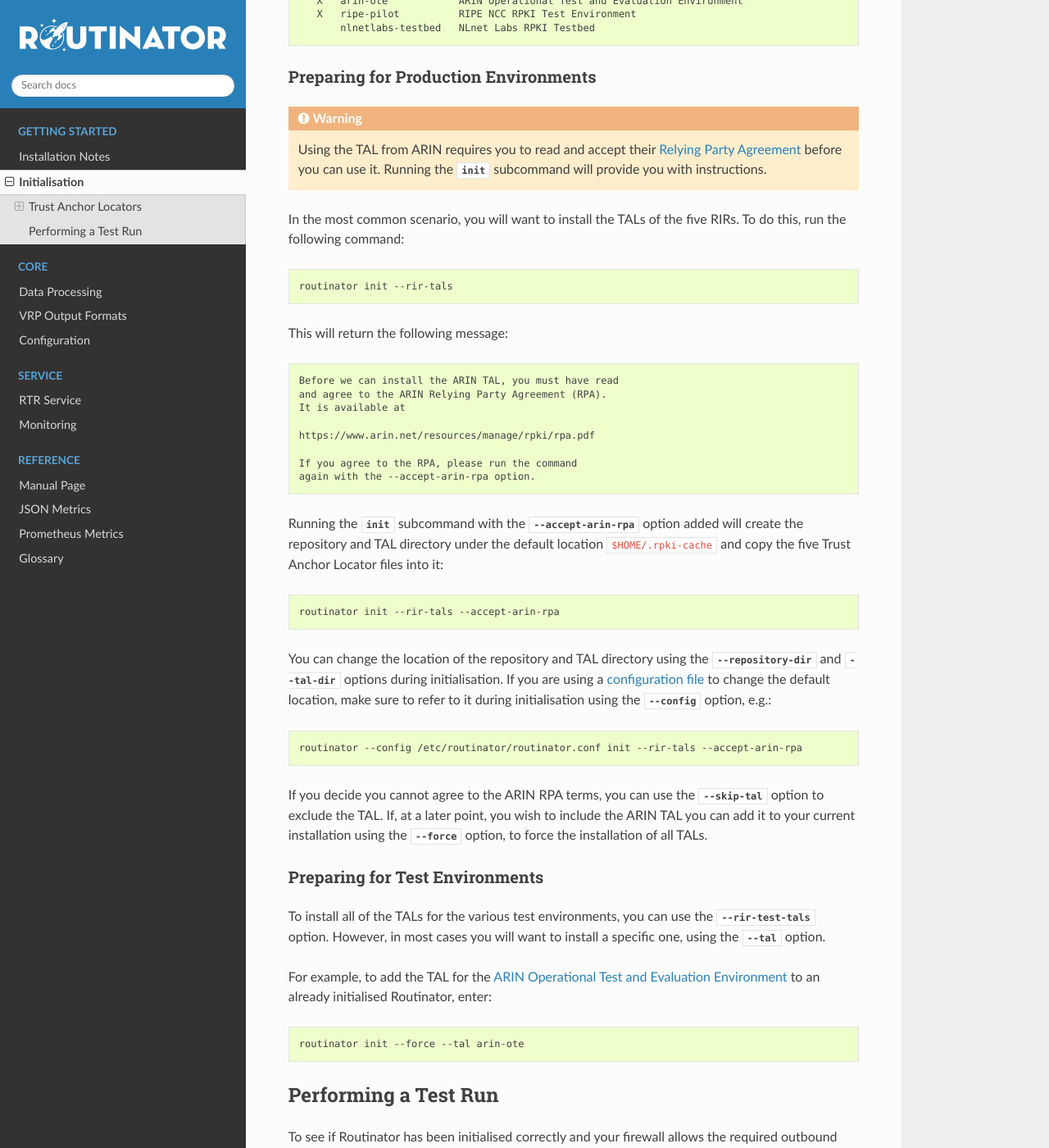
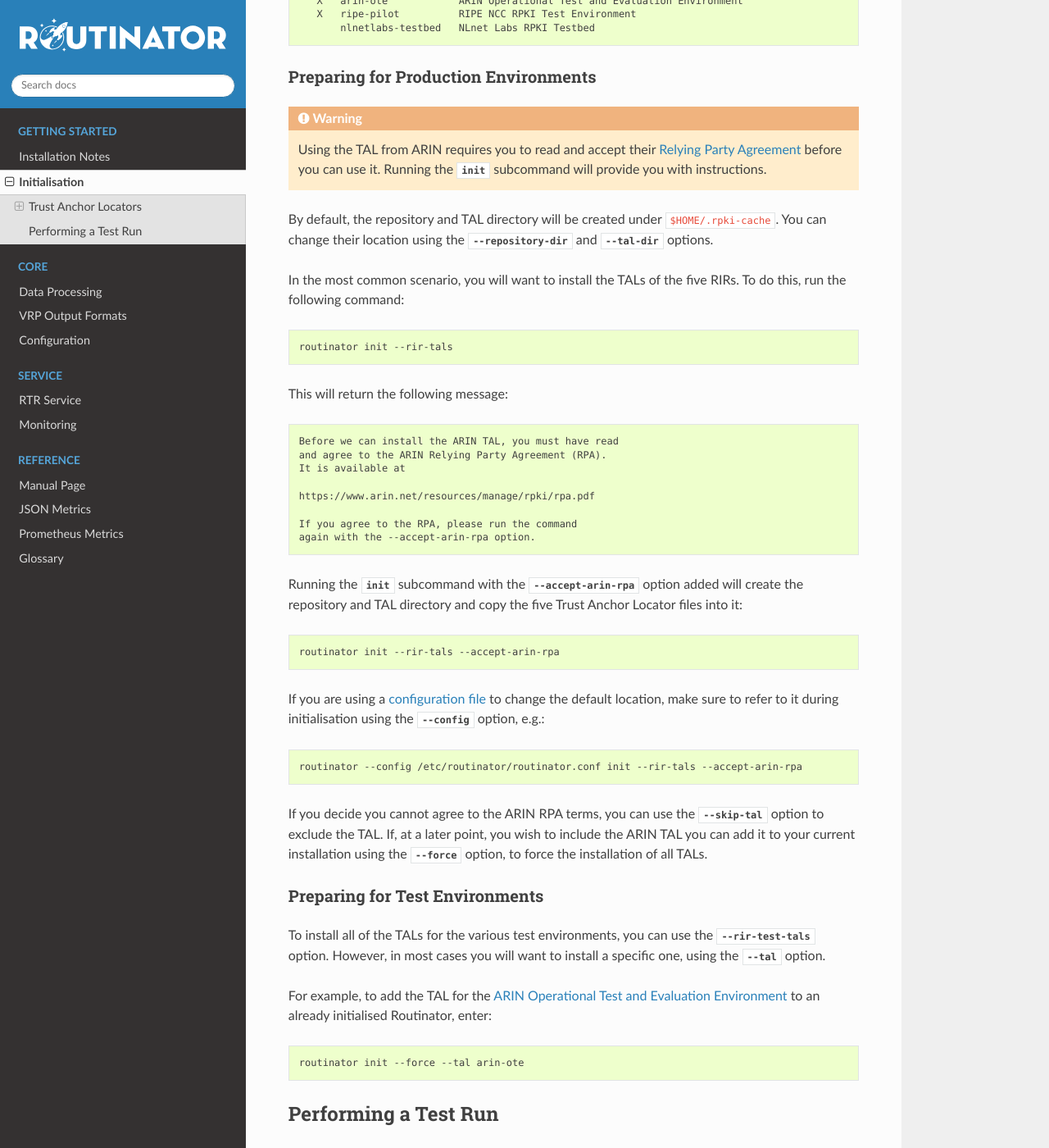
Before and after one commit to NLnetLabs/routinator, a Sphinx documentation site: the page built from source/initialisation.rst, in a window 1280 px wide and 1400 px high, scrolled down 980 px. Shown: the whole window at 82% size. Built offline with Sphinx 7.4.7 and the Read the Docs theme 2.0.0, drawn with Linux system fonts in a browser that asks for light colours; pages that are not in the unit, such as notebooks, are missing from menus; the version number could not be read and is left out.

Commit message:
clear up init instructions

```diff
--- a/source/initialisation.rst
+++ b/source/initialisation.rst
@@ -60,6 +60,10 @@
              use it. Running the :subcmd:`init` subcommand will provide you with
              instructions.
 
+By default, the repository and TAL directory will be created under
+:file:`$HOME/.rpki-cache`. You can change their location using the
+:option:`--repository-dir` and :option:`--tal-dir` options.
+
 In the most common scenario, you will want to install the TALs of the five RIRs.
 To do this, run the following command:
 
@@ -81,19 +85,16 @@
    again with the --accept-arin-rpa option.
 
 Running the :subcmd:`init` subcommand with the :option:`--accept-arin-rpa`
-option added will create the repository and TAL directory under the default
-location :file:`$HOME/.rpki-cache` and copy the five Trust Anchor Locator files
-into it:
+option added will create the repository and TAL directory and copy the five
+Trust Anchor Locator files into it:
 
 .. code-block:: bash
 
    routinator init --rir-tals --accept-arin-rpa
 
-You can change the location of the repository and TAL directory using the
-:option:`--repository-dir` and :option:`--tal-dir` options during
-initialisation. If you are using a :ref:`configuration file
-<doc_routinator_configuration>` to change the default location, make sure to
-refer to it during initialisation using the :option:`--config` option, e.g.:
+If you are using a :ref:`configuration file <doc_routinator_configuration>` to
+change the default location, make sure to refer to it during initialisation
+using the :option:`--config` option, e.g.:
 
 .. code-block:: bash
 
```
